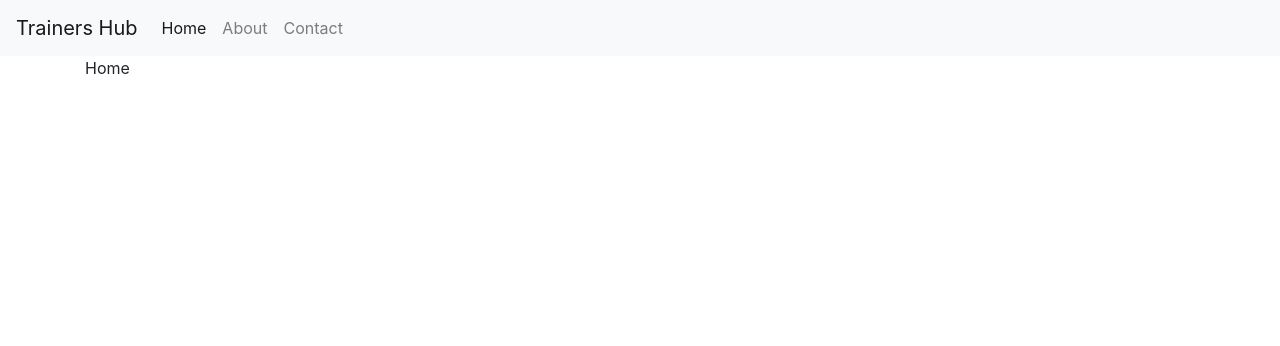
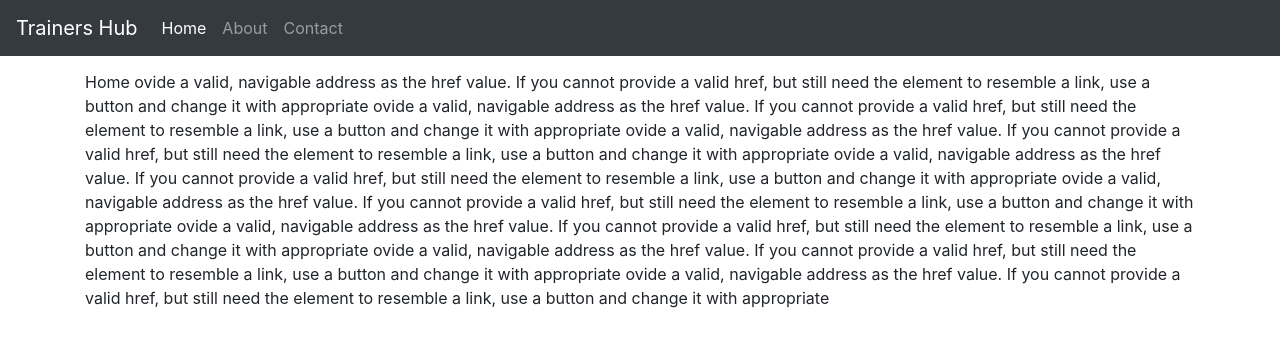
Before and after one commit to sundarkurs/Project.TrainersHub, a React (Create React App) app in the folder trainers-hub-frontend/: page / in a window 1280 px wide. Shown: the top 346 px of the page. Built offline with nearby package versions, Linux system fonts and the light colour scheme.

Commit message:
React - routing organized

```diff
--- a/trainers-hub-frontend/src/App.css
+++ b/trainers-hub-frontend/src/App.css
@@ -1,32 +1,3 @@
-.App {
-  text-align: center;
+.container-padding {
+  padding-top: 70px;
 }
-
-.App-logo {
-  animation: App-logo-spin infinite 20s linear;
-  height: 40vmin;
-}
-
-.App-header {
-  background-color: #282c34;
-  min-height: 100vh;
-  display: flex;
-  flex-direction: column;
-  align-items: center;
-  justify-content: center;
-  font-size: calc(10px + 2vmin);
-  color: white;
-}
-
-.App-link {
-  color: #61dafb;
-}
-
-@keyframes App-logo-spin {
-  from {
-    transform: rotate(0deg);
-  }
-  to {
-    transform: rotate(360deg);
-  }
-}
--- a/trainers-hub-frontend/src/App.js
+++ b/trainers-hub-frontend/src/App.js
@@ -1,12 +1,8 @@
 import React, { Component } from 'react';
+import { BrowserRouter } from 'react-router-dom';
 
-import { BrowserRouter, Route, Switch } from 'react-router-dom';
-
+import RouteDefinition from "./components/RouteDefinition"
 import Header from "./components/Header"
-import Home from "./components/Home"
-import Contact from "./components/Contact"
-import About from "./components/About"
-import Error from "./components/Error"
 
 class App extends Component {
   render() {
@@ -14,13 +10,8 @@ class App extends Component {
         <BrowserRouter>
           <div>
             <Header/>
-            <div className="container">
-              <Switch>
-                  <Route path="/" component={Home} exact />
-                  <Route path="/contact" component={Contact} />
-                  <Route path="/about" component={About} />
-                  <Route component={Error} />
-              </Switch>
+            <div className="container container-padding">
+              <RouteDefinition/>
             </div>
           </div>
         </BrowserRouter>
--- a/trainers-hub-frontend/src/components/Header.js
+++ b/trainers-hub-frontend/src/components/Header.js
@@ -3,7 +3,7 @@ import Navigation from "../components/Navigation"
 
 const Header = () => {
     return(
-        <nav className="navbar navbar-expand-lg navbar-light bg-light">
+        <nav className="navbar fixed-top navbar-expand-lg navbar-dark bg-dark">
             <a className="navbar-brand" href="#">Trainers Hub</a>
              <div className="collapse navbar-collapse" id="navbarText">
                 <Navigation />
--- a/trainers-hub-frontend/src/components/Home.js
+++ b/trainers-hub-frontend/src/components/Home.js
@@ -5,6 +5,23 @@ const Home = () => {
         <div>
             <p>
                 Home
+
+                ovide a valid, navigable address as the href value. If you cannot provide a valid href, but still need the element to resemble a link, use a button and change it with appropriate
+                ovide a valid, navigable address as the href value. If you cannot provide a valid href, but still need the element to resemble a link, use a button and change it with appropriate
+
+
+                ovide a valid, navigable address as the href value. If you cannot provide a valid href, but still need the element to resemble a link, use a button and change it with appropriate
+
+                ovide a valid, navigable address as the href value. If you cannot provide a valid href, but still need the element to resemble a link, use a button and change it with appropriate
+
+                ovide a valid, navigable address as the href value. If you cannot provide a valid href, but still need the element to resemble a link, use a button and change it with appropriate
+
+                ovide a valid, navigable address as the href value. If you cannot provide a valid href, but still need the element to resemble a link, use a button and change it with appropriate
+
+
+                ovide a valid, navigable address as the href value. If you cannot provide a valid href, but still need the element to resemble a link, use a button and change it with appropriate
+
+                ovide a valid, navigable address as the href value. If you cannot provide a valid href, but still need the element to resemble a link, use a button and change it with appropriate
             </p>
         </div>
     );
--- a/trainers-hub-frontend/src/components/Navigation.js
+++ b/trainers-hub-frontend/src/components/Navigation.js
@@ -8,10 +8,10 @@ const Navigation = () => {
                 <li className="nav-item">
                     <NavLink className="nav-link" to="/">Home</NavLink>
                 </li>
-                <li class="nav-item">
+                <li className="nav-item">
                     <NavLink className="nav-link" to="/about">About</NavLink>
                 </li>
-                <li class="nav-item">
+                <li className="nav-item">
                     <NavLink className="nav-link" to="/contact">Contact</NavLink>
                 </li>
             </ul>
--- /dev/null
+++ b/trainers-hub-frontend/src/components/RouteDefinition.js
@@ -0,0 +1,20 @@
+import React from "react";
+import { Route, Switch } from 'react-router-dom';
+
+import Home from "../components/Home"
+import Contact from "../components/Contact"
+import About from "../components/About"
+import Error from "../components/Error"
+
+const RouteDefinition = () => {
+    return(
+        <Switch>
+            <Route path="/" component={Home} exact />
+            <Route path="/contact" component={Contact} />
+            <Route path="/about" component={About} />
+            <Route component={Error} />
+        </Switch>
+    );
+};
+
+export default RouteDefinition;
--- a/trainers-hub-frontend/src/index.js
+++ b/trainers-hub-frontend/src/index.js
@@ -5,6 +5,7 @@ import App from './App';
 import * as serviceWorker from './serviceWorker';
 
 import "bootstrap/dist/css/bootstrap.css";
+import "./App.css";
 
 ReactDOM.render(<App />, document.getElementById('root'));
 
```
